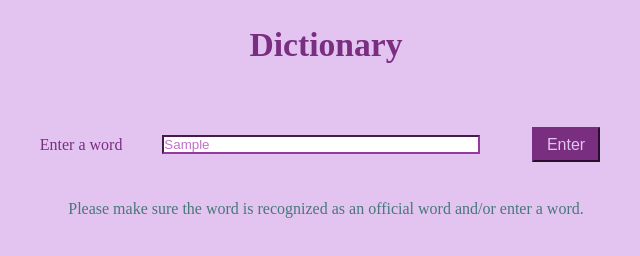
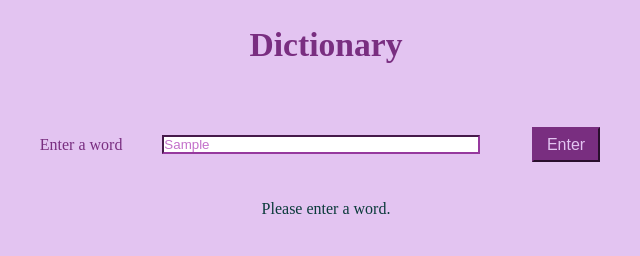
Before and after one commit to staten-island-tech/api-project-YuhanZheng91, a website built with Vite: page api-project/index.html in a window 1280 px wide. Both pictures are taken after typing "Sample" into the empty fields and a click on the input "Enter". Shown: the whole page, without its empty margins (314-954 px from the left). Built offline with nearby package versions, Linux system fonts and the light colour scheme; no server answers.

Commit message:
figured smth out (but it doesnt work)

```diff
--- a/api-project/css/style.css
+++ b/api-project/css/style.css
@@ -113,7 +113,7 @@ h6{
 }
 
 h7{
-    color: #467878;
+    color: #0a3a3a;
     padding: 2%;
 }
 
--- a/api-project/js/main.js
+++ b/api-project/js/main.js
@@ -18,28 +18,44 @@ async function getData(){
             let response = await fetch(URL);
             let data = await response.json();
             console.log(data);
+            console.log(data[0].word);
             create(data);
             document.querySelector("h7").textContent = "";
         } catch (error) {
             console.log(error, "Uh oh! Something went wrong ...")
-            document.querySelector("h7").textContent = "Please make sure the word is recognized as an official word and/or enter a word.";
+            document.querySelector("h7").textContent = "Please enter a word.";
         }
     })
 }
 getData();
 
 async function create(data){
-    const diction = data.word;
+    const diction = data[0].word;
     DOMSelectors.container.innerHTML = ``;
     const card = `
-    <div class="card">
-    <h3> ${diction} </h3>
+    <div class= "card">
+    <h3> ${diction}</h3>
     </div>
     `;
     document.querySelector(".container").innerHTML += card;
+
 }
 
 
+/*     <div class="card">
+            <h3> ${diction} </h3>
+        <div class="meanings">
+            <h4> ${data[0].partOfSpeech} </h4>
+            <h5 class="def"> Definition: ${data[0].meanings.definitions.definition} </h5>
+            <h5> Synonym(s): ${data[0].meanings.synonyms} </h5>
+            <h5> Antonyms(s): ${data[0].meanings.antonyms} </h5>
+            <h5 class = "ex-sentence"> Sentence: ${data[0].meanings.example} </h5>
+        </div>
+        <div class="sources">
+            <h6 class="s-head"> Source: "${data[0].sourceUrls}"  </h6>
+            <h6> License: ${data[0].license.name}, ${data[0].license.url}</h6>
+        </div>
+    </div> */
 /*
 function create(data){
     document.querySelector(".container").innerHTML = '';
```
